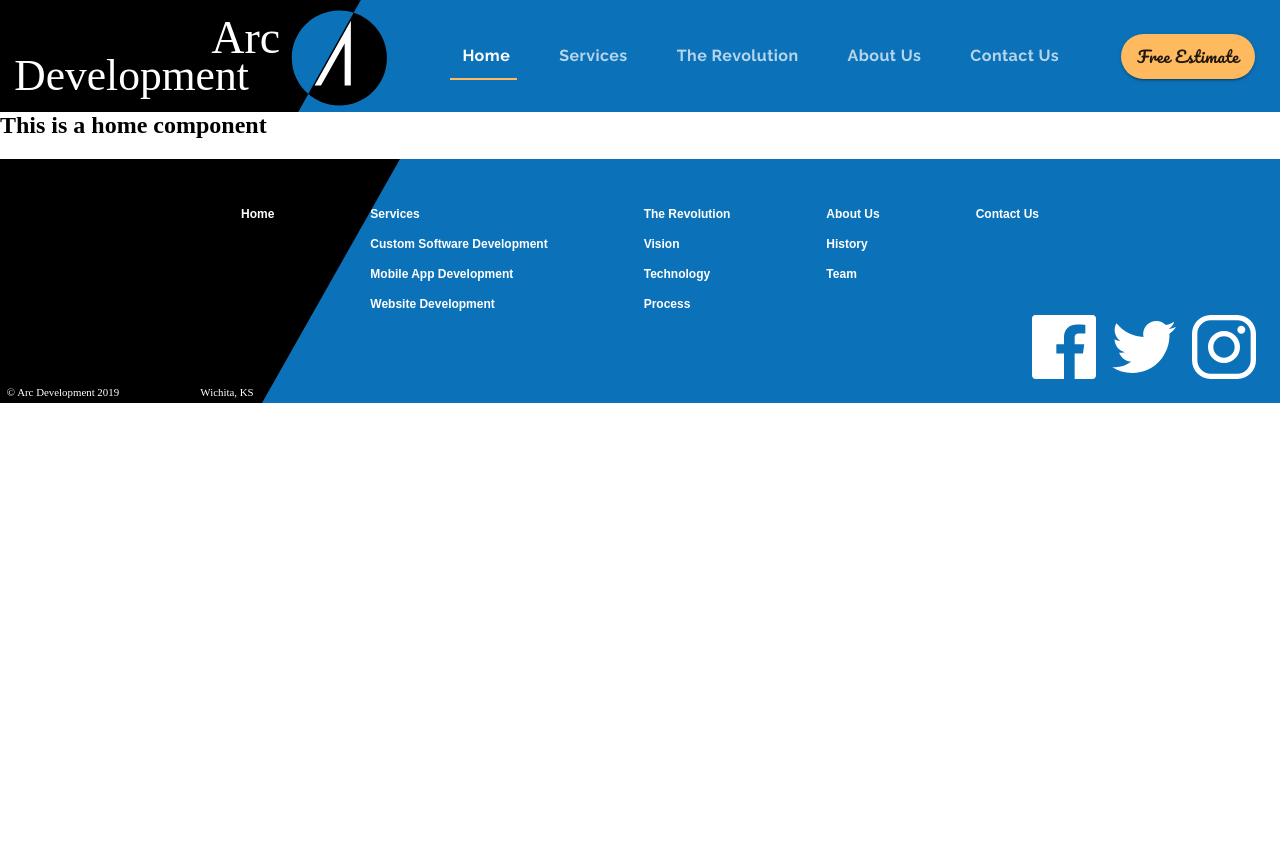
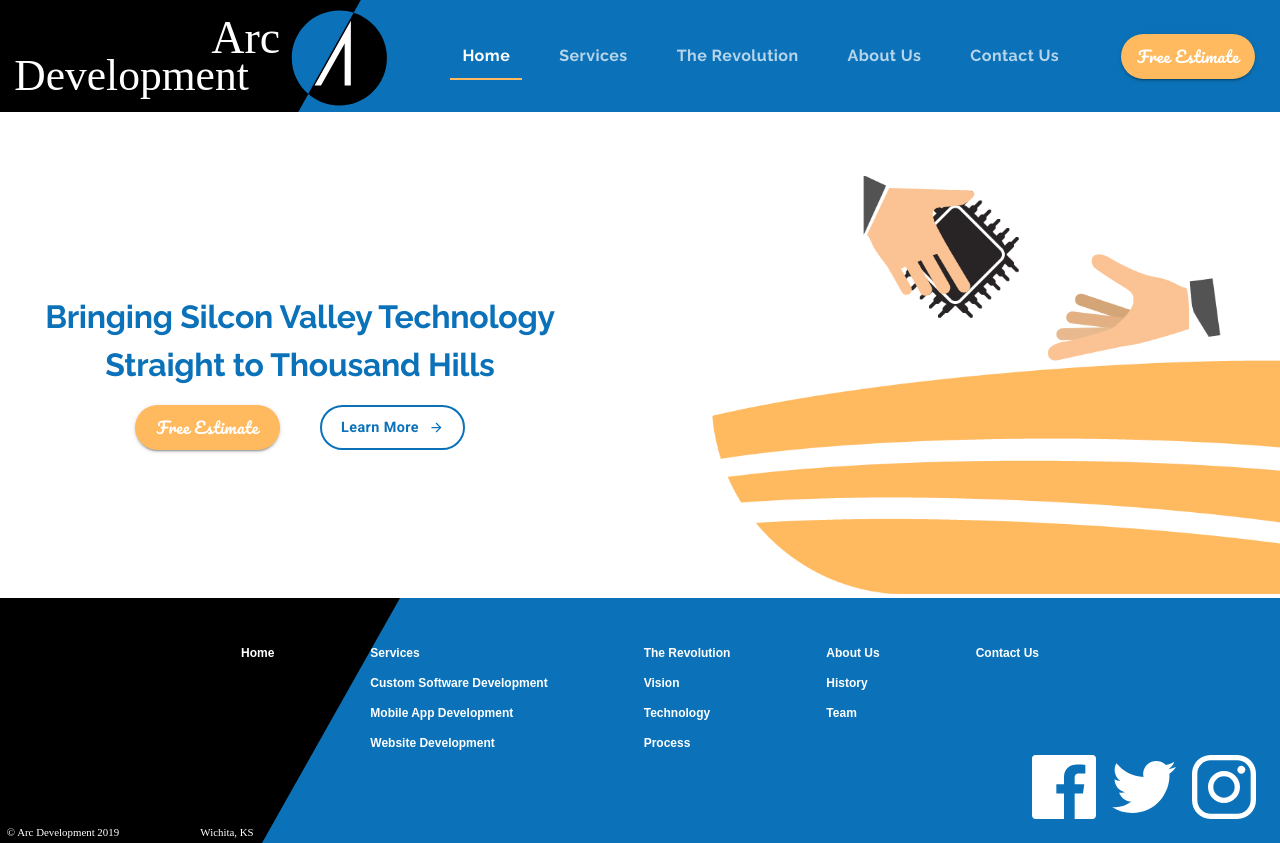
Before and after one commit to ruhimbazabertin/miror, a React (Create React App) app: page / in a window 1280 px wide. Before the commit the page ends 800 px from the top, so only its background shows below. Built offline with nearby package versions, Linux system fonts and the light colour scheme.

Commit message:
landingPage
adding landingPage component

landingPage

```diff
--- a/package.json
+++ b/package.json
@@ -11,6 +11,7 @@
     "@testing-library/user-event": "^12.6.3",
     "react": "^17.0.1",
     "react-dom": "^17.0.1",
+    "react-lottie": "^1.2.3",
     "react-router-dom": "^5.2.0",
     "react-scripts": "4.0.1",
     "web-vitals": "^0.2.4"
--- a/src/components/App.js
+++ b/src/components/App.js
@@ -6,6 +6,7 @@
 import theme from './ui/Theme';
 import Header from '../components/ui/Header';
 import Footer from './ui/Footer';
+import LandingPage from '../components/LandingPage';
 
 const  App = () => {
     const [selectedIndex, setSelectedIndex] = useState(0);
@@ -16,7 +17,7 @@
                     <BrowserRouter>
                     <Header value={value} setValue={setValue} selectedIndex={selectedIndex} setSelectedIndex={setSelectedIndex} />
                     <Switch>
-                        <Route exact path="/" component={() =>(<div><h2>This is a home component</h2></div>)} />
+                        <Route exact path="/" component={LandingPage} />
                      <Route exact path="/services" component={() =>(<div><h2>This is a services component</h2></div>)} />
                      <Route exact path="/customsoftware" component={() =>(<div><h2>This is a customSoftware component</h2></div>)} />
                         <Route exact path="/mobileapps" component={() =>(<div><h2>This is a mobileApps component</h2></div>)} />
--- /dev/null
+++ b/src/components/LandingPage.js
@@ -0,0 +1,111 @@
+import React from 'react';
+import Lottie from 'react-lottie';
+import {makeStyles, useTheme} from '@material-ui/styles';
+import Grid from '@material-ui/core/Grid';
+import Button from '@material-ui/core/Button';
+import Typography from '@material-ui/core/Typography';
+
+
+import animationData from '../animations/landinganimation/data';
+import ButtonArrow from '../components/ui/ButtonArrow';
+
+const useStyles = makeStyles(theme => ({
+    animation: {
+        maxWidth: "50em",
+        minWidth: "21em",
+        marginTop: "2em",
+        marginLeft: "10%",
+        [theme.breakpoints.down("sm")] : {
+            maxWidth: 30
+        }
+    },
+    estimateButton: {
+        ...theme.typography.estimate,
+        backgroundColor: theme.palette.common.orange,
+        borderRadius: 50,
+        height: 45,
+        width: 145,
+        marginRight: 40,
+        "&:hover": {
+            backgroundColor: theme.palette.secondary.light,
+        },
+    },
+    buttonContainer: {
+        marginTop: "1em",
+        },
+    learnButtonHero: {
+        borderColor: theme.palette.common.blue,
+        color: theme.palette.common.blue,
+        borderWidth: 2,
+        textTransform: "none",
+        borderRadius: 50,
+        fontFamily: "Roboto",
+        fontWeight: "bold",
+        fontSize: "0.9rem",
+        height: 45,
+        width: 145,
+    },
+ mainContainer: {
+     marginTop: "5em",
+     [theme.breakpoints.down("md")] : {
+         marginTop: "3em"
+     },
+     [theme.breakpoints.down("xs")] : {
+        marginTop: "2em"
+    },
+ },
+heroTextContainer:{
+    minWidth: "21.5em",
+    marginLeft: "1em",
+    [theme.breakpoints.down("xs")] : {
+        marginLeft: 0,
+    }
+},
+
+}));
+
+const LandingPage = () => {
+
+    const classes = useStyles();
+    const theme  =  useTheme();
+
+    const defaultOptions = {
+        loop: true,
+        autoplay: true,
+        animationData: animationData,
+        rendererSettings: {
+          preserveAspectRatio: 'xMidYMid slice'
+        }
+      };
+
+    return (
+        <Grid container direction="column" className={classes.mainContainer}>
+        <Grid item>
+        <Grid container justify="flex-end" alignItems="center" direction="row">
+        <Grid  sm item className={classes.heroTextContainer}>
+            <Typography variant="h2" align="center">
+            Bringing Silcon Valley Technology<br />Straight to Thousand Hills
+            </Typography>
+        <Grid container justify="center" className={classes.buttonContainer}>
+        <Grid item>
+            <Button className={classes.estimateButton} variant="contained">Free Estimate</Button>
+        </Grid>
+        <Grid item>
+            <Button variant="outlined" className={classes.learnButtonHero}>
+                <span style={{marginRight: 10 }}>Learn More</span>
+                <ButtonArrow width={15} height={15} fill={theme.palette.common.blue} />
+            </Button>
+        </Grid>
+        </Grid>
+        </Grid>
+        <Grid sm item className={classes.animation} >
+         <Lottie options={defaultOptions} height={"100%"} width={"100%"} />
+        </Grid>
+        </Grid>
+        </Grid>
+        </Grid>
+    );
+
+}
+
+export default LandingPage;
--- /dev/null
+++ b/src/components/ui/ButtonArrow.js
@@ -0,0 +1,18 @@
+import React from "react";
+
+const ButtonArrow = (props) => {
+  return (
+    <svg
+      className={props.class}
+      xmlns="http://www.w3.org/2000/svg"
+      width={props.width}
+      height={props.height}
+      fill={props.fill}
+      viewBox="0 0 18 18"
+    >
+      <path d="M9 3L7.94 4.06l4.19 4.19H3v1.5h9.13l-4.19 4.19L9 15l6-6z" />
+    </svg>
+  );
+}
+
+export default ButtonArrow;
--- a/src/components/ui/Header.js
+++ b/src/components/ui/Header.js
@@ -73,13 +73,14 @@
             fontFamily: "Raleway",
         },
         button: {
+            ...theme.typography.estimate,
             borderRadius: "50px",
             marginLeft: "50px",
             marginRight: "25px",
-            fontFamily: "pacifico",
-            fontSize: "1rem",
-            textTransform: "none",
             height: "45px",
+            "&:hover": {
+                backgroundColor: theme.palette.secondary.light,
+            }
         },
         menu: {
             backgroundColor: theme.palette.common.blue,
--- a/src/components/ui/Theme.js
+++ b/src/components/ui/Theme.js
@@ -2,6 +2,7 @@
 
 const arcBlue = "#0B72B9";
 const arcOrange = "#FFBA60";
+const arcGrey = "#868686";
 
 export default createMuiTheme({
     palette: {
@@ -14,14 +15,52 @@
         },
         secondary: {
             main: `${arcOrange}`
-        },
-      //check again here, may be something went wrong
+        }
+    },
         typography: {
             tab: {
             fontFamily: "Raleway",
             fontWeight: 700,
             fontSize: "1rem"
             },
-        }
+            estimate: {
+                fontFamily: "Pacifico",
+                fontSize: "1rem",
+                textTransform: "none",
+                color: "white"
+            },
+            h2: {
+                fontFamily: "Raleway",
+                fontWeight: 700,
+                fontSize: "2rem",
+                color: `${arcBlue}`,
+                lineHeight: 1.5
+            },
+            h3: {
+                fontFamily: "Pacifico",
+                fontSize: "2.5rem",
+                color: arcBlue
+              },
+              h4: {
+                fontFamily: "Raleway",
+                fontSize: "1.75rem",
+                color: arcBlue,
+                fontWeight: 700
+              },
+              h6: {
+                fontWeight: 500,
+                fontFamily: "Raleway",
+                color: arcBlue
+              },
+              subtitle1: {
+                fontSize: "1.25rem",
+                fontWeight: 300,
+                color: arcGrey
+              },
+              subtitle2: {
+                color: "white",
+                fontWeight: 300,
+                fontSize: "1.25rem"
+              },
     }
 });
```
Also changed, not shown: 2 other files (tests, documents, lock files or other folders).
